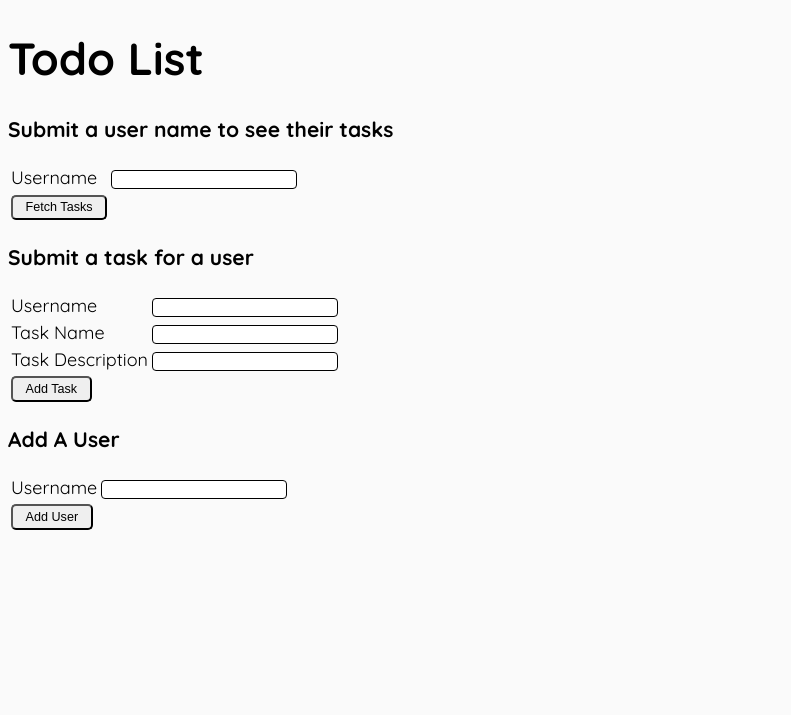
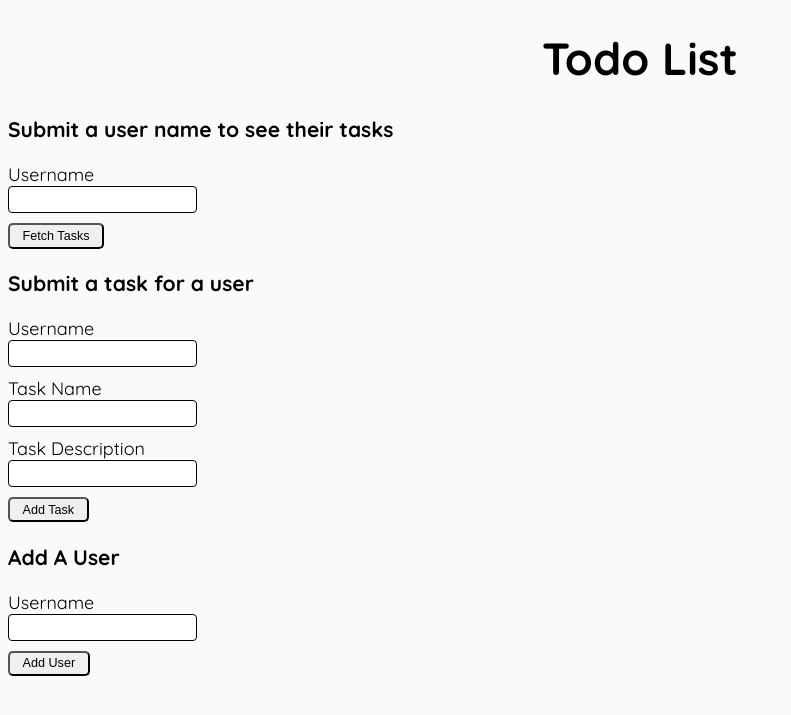
Before and after one commit to WordsofDefiance/todo, a PHP site: page / in a window 1280 px wide. Shown: the top 715 px of the page, without its empty margins (0-791 px from the left). Run offline with PHP 8.4, Linux system fonts and the light colour scheme.

Commit message:
styling the buttons

```diff
--- a/index.php
+++ b/index.php
@@ -1,5 +1,5 @@
  <!DOCTYPE html>
-<html>
+<html lang="en">
 <head>
 <title>Todo List App</title>
 <link rel="stylesheet" href="./css/style.min.css">
@@ -7,62 +7,34 @@
 </head>
 
 <body>
-<h1>Todo List</h1>
+	<main id="main">
+		<h1 class="app-title focus-in-contract" >Todo List</h1>
 
 
 		<h3>Submit a user name to see their tasks</h3>
-<form action="actions/fetchusertasks.php" method="get">
-<table>
-<tbody>
-<tr>
-<td><label>Username</td>
-<td><input type="text" name="username"></label></td>
-</tr>
-<tr><td>
-<input class="shadow-drop-center" type="submit" value="Fetch Tasks">
-</td></tr>
-</tbody>
-</table>
-
+		<form name="Fetch User Tasks" action="actions/fetchusertasks.php" method="get">
+			<label for="fetch-username">Username
+			<input id="fetch-username" type="text" name="username"></label>
+			<input class="shadow-pop" type="submit" value="Fetch Tasks">
 		</form>
 
 		<h3>Submit a task for a user</h3>
-<form action="actions/addatask.php" method="post">
-    <table>
-        <tbody>
-            <tr>
-                <td><label>Username</td>
-                <td><input type="text" name="username"></label></td>
-            </tr>
-            <tr>
-                <td><label>Task Name</td>
-                <td><input type="text" name="taskname"></label></td>
-            </tr>
-            <tr>
-                <td><label>Task Description</td>
-                <td><input type="text" name="taskdescription"></label></td>
-            </tr>
-            <tr>
-                <td><input class="shadow-drop-center" type="submit" value="Add Task"></td>
-            </tr>
-        </tbody>
-    </table>
+		<form name="Add a task" action="actions/addatask.php" method="post">
+			<label>Username
+			<input type="text" name="username"></label>
+			<label>Task Name
+			<input type="text" name="taskname"></label>
+			<label>Task Description
+			<input type="text" name="taskdescription"></label>
+			<input class="shadow-pop" type="submit" value="Add Task">
 		</form>
 
 		<h3>Add A User</h3>
-<form action="actions/addauser.php" method="post">
-    <table>
-        <tbody>
-            <tr>
-                <td><label>Username</td>
-                <td><input type="text" name="username"></label></td>
-            </tr>
-            <tr>
-                <td><input type="submit" value="Add User"></td>
-            </tr>
-        </tbody>
-    </table>
+		<form name="Add a user" action="actions/addauser.php" method="post">
+			<label>Username
+			<input type="text" name="username"></label>
+			<input class="shadow-pop" type="submit" value="Add User">
 		</form>
-
+		</main>
 </body>
 </html>
--- a/sass/style.scss
+++ b/sass/style.scss
@@ -13,10 +13,15 @@ h1 {
     font-size: 2.5em;
 }
 
+form input {
+   display: block;
+   margin-bottom: 10px;
+}
+
 input[type="text"] {
     border: 1px solid black;
     border-radius: 4px;
-    padding-left: 5px;
+    padding: 5px 0 5px 10px
 }
 
 input[type="text"]:focus {
@@ -31,6 +36,7 @@ input[type="submit"] {
 	&:hover {
 		cursor: pointer;
 	}
+	transition: 0.4s;
 }
 
 .shadow-drop-center {
@@ -41,3 +47,55 @@ input[type="submit"] {
 .shadow-drop-center:hover {
     box-shadow: 0 0 2px 0px rgba(0, 0, 0, 0.35);
 }
+
+.app-title {
+	text-align: center;
+}
+
+.focus-in-contract {
+	-webkit-animation: focus-in-contract 0.7s cubic-bezier(0.550, 0.085, 0.680, 0.530) both;
+	        animation: focus-in-contract 0.7s cubic-bezier(0.550, 0.085, 0.680, 0.530) both;
+}
+
+.shadow-pop:hover {
+	 box-shadow: -1px -1px #3e3e3e, -2px -2px #3e3e3e, -3px -3px #3e3e3e, -4px -4px #3e3e3e;
+    -webkit-transform: translateX(4px) translateY(4px);
+            transform: translateX(4px) translateY(4px);
+}
+
+/* ----------------------------------------------
+ * Generated by Animista on 2019-6-2 12:32:23
+ * w: http://animista.net, t: @cssanimista
+ * ---------------------------------------------- */
+
+/**
+ * ----------------------------------------
+ * animation focus-in-contract
+ * ----------------------------------------
+ */
+@-webkit-keyframes focus-in-contract {
+  0% {
+    letter-spacing: 1em;
+    -webkit-filter: blur(12px);
+            filter: blur(12px);
+    opacity: 0;
+  }
+  100% {
+    -webkit-filter: blur(0px);
+            filter: blur(0px);
+    opacity: 1;
+  }
+}
+@keyframes focus-in-contract {
+  0% {
+    letter-spacing: 1em;
+    -webkit-filter: blur(12px);
+            filter: blur(12px);
+    opacity: 0;
+  }
+  100% {
+    -webkit-filter: blur(0px);
+            filter: blur(0px);
+    opacity: 1;
+  }
+}
```
Also changed, not shown: css/style.min.css. Lines whose indentation alone changed are shown as unchanged.
